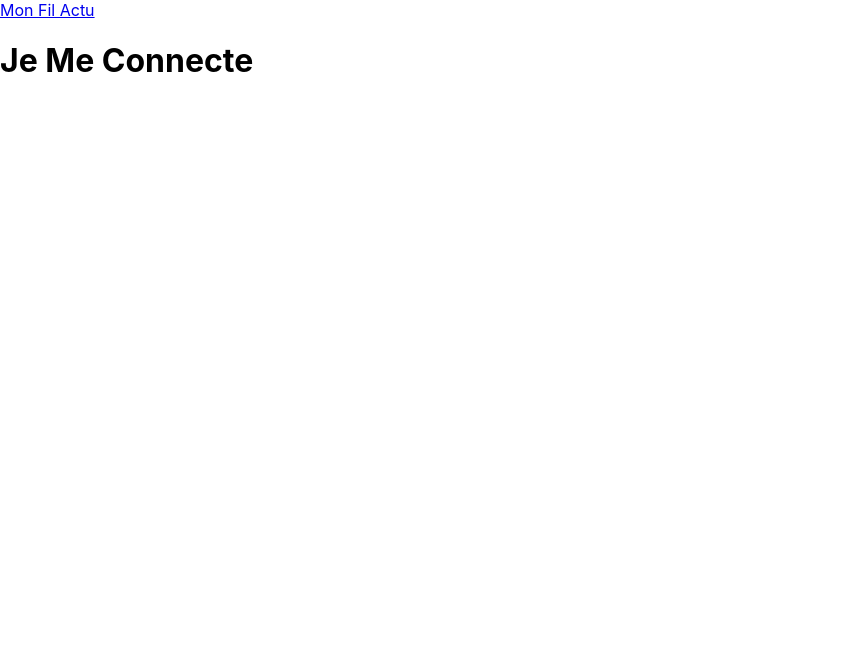
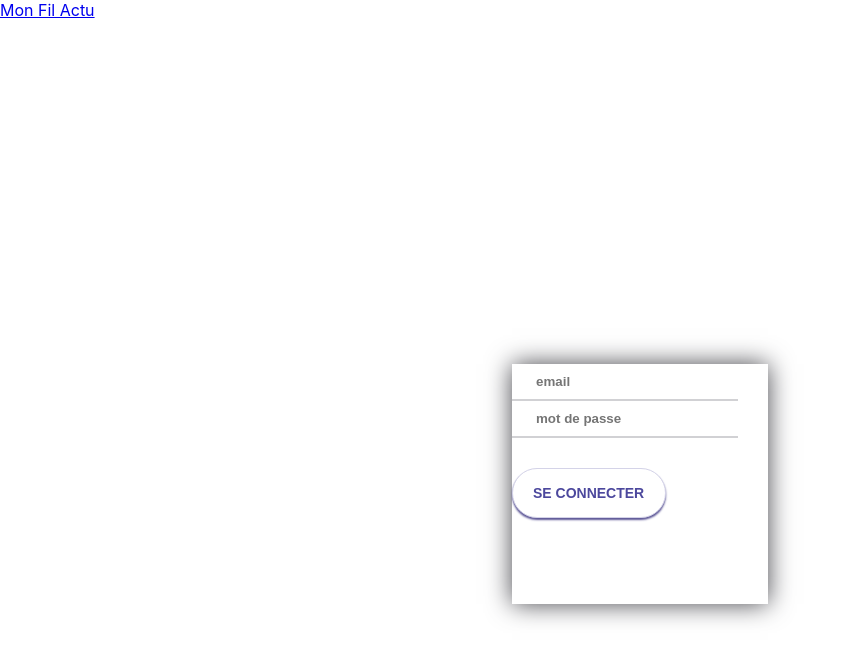
Before and after one commit to EdouardBazillou/ContApp, a React (Create React App) app: page /Login in a window 1280 px wide. Shown: the top 662 px of the page, without its empty margins (0-849 px from the left). Built offline with nearby package versions, Linux system fonts and the light colour scheme.

Commit message:
Merge branch 'main' of https://github.com/EdouardBazillou/ContApp

```diff
--- a/src/App.css
+++ b/src/App.css
@@ -2,37 +2,71 @@
   text-align: center;
 }
 
-.App-logo {
-  height: 40vmin;
-  pointer-events: none;
+/* LOGIN FORM - JE ME CONNECTE*/
+
+.screen {
+  position: relative;
+  height: 30vh;
+  width: 20vw;
+  box-shadow: 0px 0px 24px #46464c;
 }
 
-@media (prefers-reduced-motion: no-preference) {
-  .App-logo {
-    animation: App-logo-spin infinite 20s linear;
-  }
+.screenContent {
+  z-index: 1;
+  position: relative;
+  height: 100%;
 }
 
-.App-header {
-  background-color: #282c34;
-  min-height: 100vh;
+.containerLogin {
   display: flex;
-  flex-direction: column;
   align-items: center;
   justify-content: center;
-  font-size: calc(10px + 2vmin);
-  color: white;
+  padding: 5%;
+  min-height: 100vh;
 }
 
-.App-link {
-  color: #61dafb;
+.loginEmailInput {
+  border: none;
+  border-bottom: 2px solid #d1d1d4;
+  background: none;
+  padding: 10px;
+  padding-left: 24px;
+  font-weight: 700;
+  width: 75%;
+  transition: 0.2s;
 }
 
-@keyframes App-logo-spin {
-  from {
-    transform: rotate(0deg);
-  }
-  to {
-    transform: rotate(360deg);
-  }
+.loginPasswordInput {
+  border: none;
+  border-bottom: 2px solid #d1d1d4;
+  background: none;
+  padding: 10px;
+  padding-left: 24px;
+  font-weight: 700;
+  width: 75%;
+  transition: 0.2s;
 }
+
+.loginForm .login {
+  width: 320px;
+  padding: 30px;
+  padding-top: 156px;
+}
+
+.buttonLoginSubmit {
+  background: #fff;
+  font-size: 14px;
+  margin-top: 30px;
+  padding: 16px 20px;
+  border-radius: 26px;
+  border: 1px solid #d4d3e8;
+  text-transform: uppercase;
+  font-weight: 700;
+  display: flex;
+  align-items: center;
+  width: 60%;
+  color: #4c489d;
+  box-shadow: 0px 2px 2px #5c5696;
+  cursor: pointer;
+  transition: 0.2s;
+}
--- a/src/utilisateur/login.js
+++ b/src/utilisateur/login.js
@@ -7,7 +7,38 @@ function Login() {
           <Link to="/filActu">Mon Fil Actu</Link>
         </nav>
       </header>
-      <h1>Je Me Connecte</h1>
+      <div className="containerLogin">
+        <div class="screen">
+          <div class="screenContent">
+            <form class="loginForm">
+              <div className="dataLoginEmail">
+                <input
+                  type="text"
+                  class="loginEmailInput"
+                  placeholder="email"
+                  name="email"
+                />
+              </div>
+              <div className="dataPasswordEmail">
+                <input
+                  type="password"
+                  class="loginPasswordInput"
+                  placeholder="mot de passe"
+                  name="password"
+                />
+              </div>
+              <div>
+                <button
+                  className="buttonLoginSubmit"
+                  placeholder="Se connecter"
+                >
+                  <span className="buttonLoginText">Se connecter</span>
+                </button>
+              </div>
+            </form>
+          </div>
+        </div>
+      </div>
     </div>
   );
 }
```
